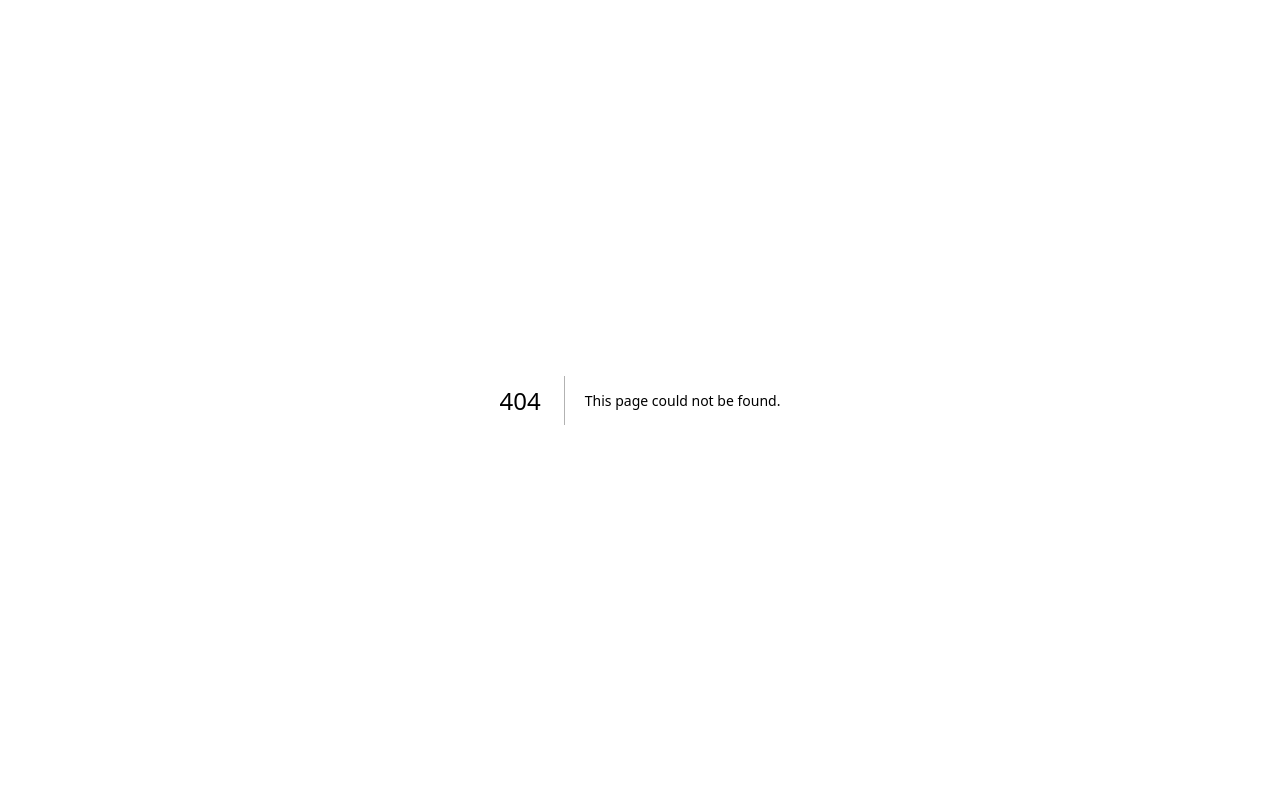
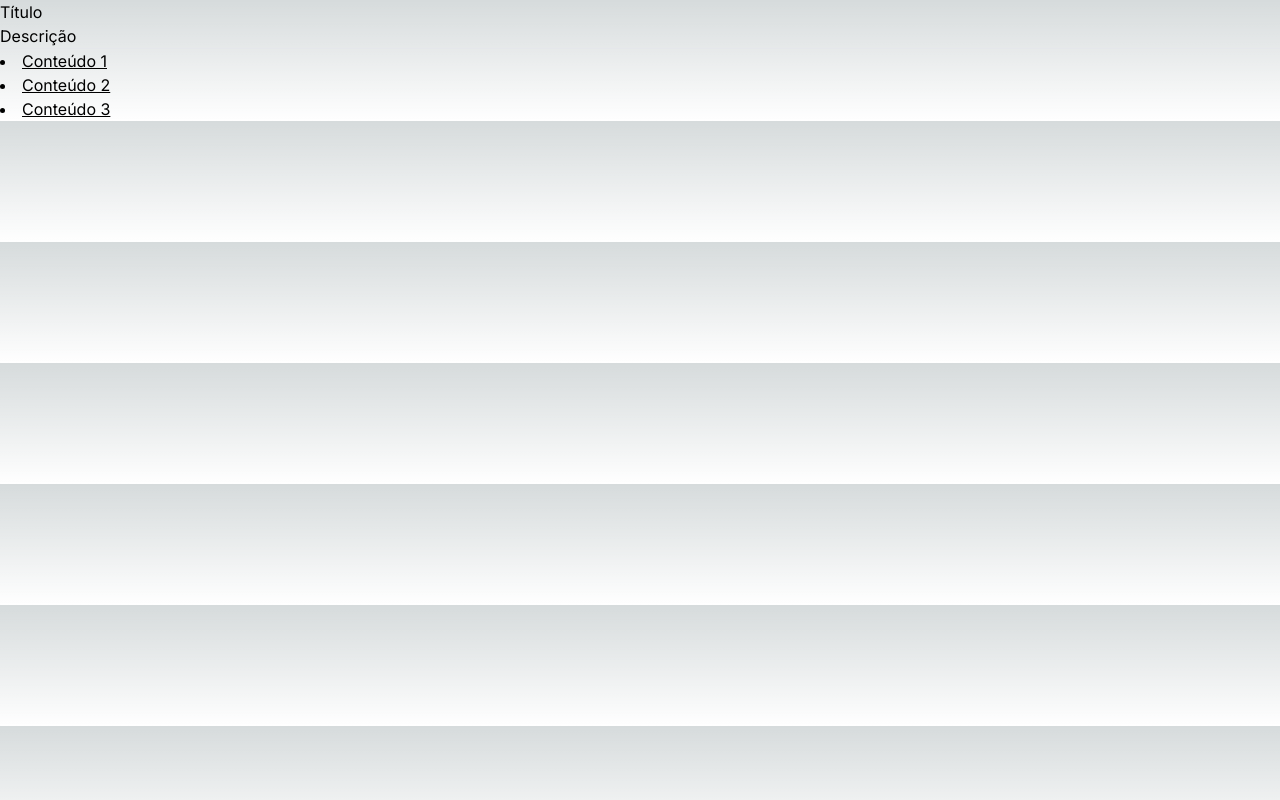
Before and after one commit to Ygor-Evaldt-dev/fundamentos-do-react, a Next.js app in the folder my-app/: page /fundamentos/funcoes in a window 1280 px wide. Before the commit this address had no page. Built offline with nearby package versions, Linux system fonts and the light colour scheme.

Commit message:
adicionado exemplo de fundamentos para funções

```diff
--- /dev/null
+++ b/my-app/src/app/fundamentos/funcoes/page.tsx
@@ -0,0 +1,28 @@
+export default function Page() {
+    function renderHeader() {
+        return (
+            <header>
+                <h1>Título</h1>
+                <p>Descrição</p>
+            </header>
+        );
+    }
+
+    function renderContent() {
+        return (
+            <u>
+                <li>Conteúdo 1</li>
+                <li>Conteúdo 2</li>
+                <li>Conteúdo 3</li>
+            </u>
+        )
+    }
+
+    return (
+        <section>
+            {renderHeader()}
+            <hr />
+            {renderContent()}
+        </section>
+    )
+}
--- /dev/null
+++ b/my-app/src/app/fundamentos/usuario/page.tsx
@@ -0,0 +1,13 @@
+export default function Page() {
+    const user = {
+        name: 'Desenvolvedor',
+        birth: '1996-12-16'
+    }
+
+    return (
+        <section>
+            <p>{user.name}</p>
+            <input type="date" value={user.birth} className="text-black" />
+        </section>
+    )
+}
```
